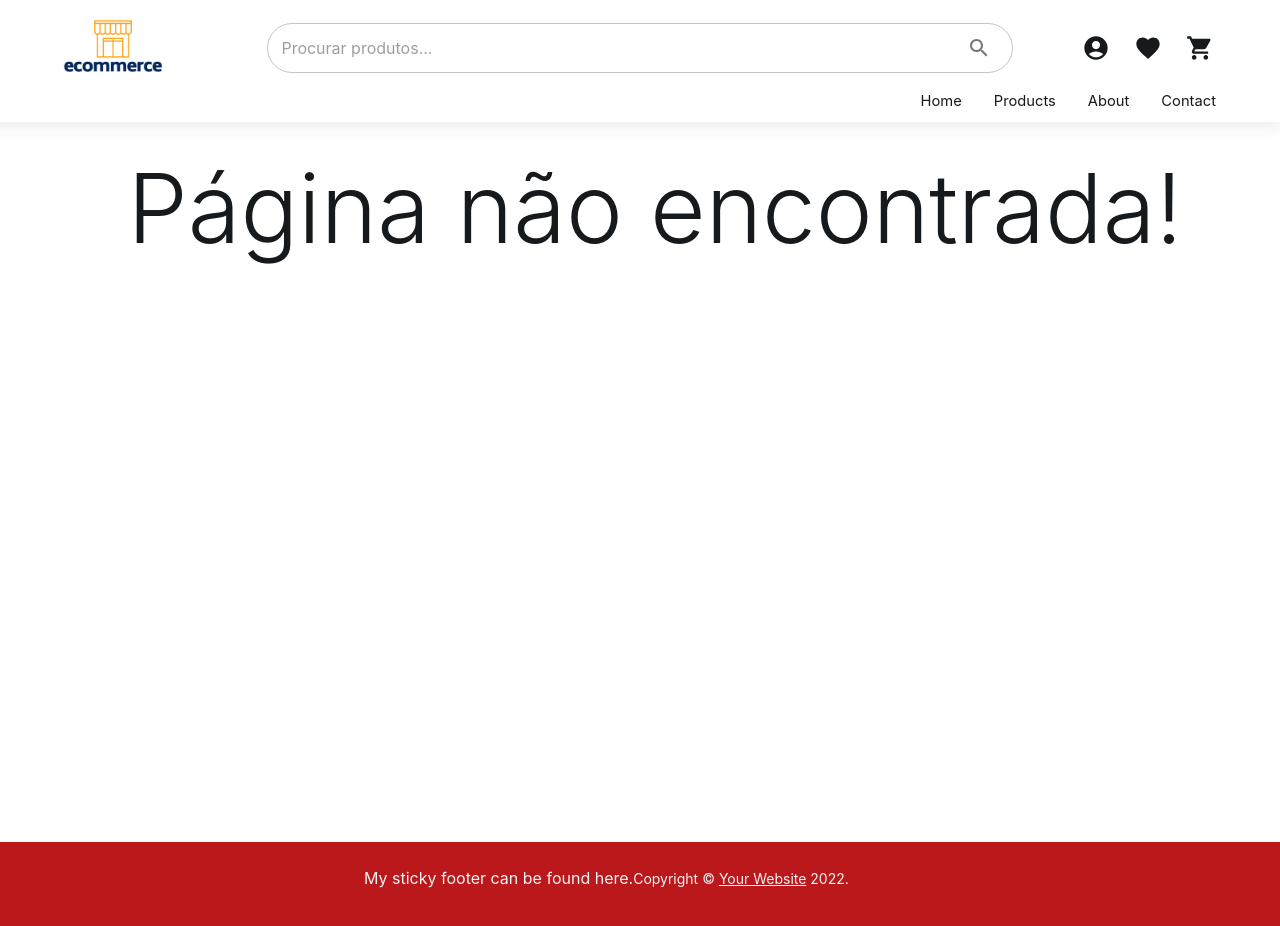
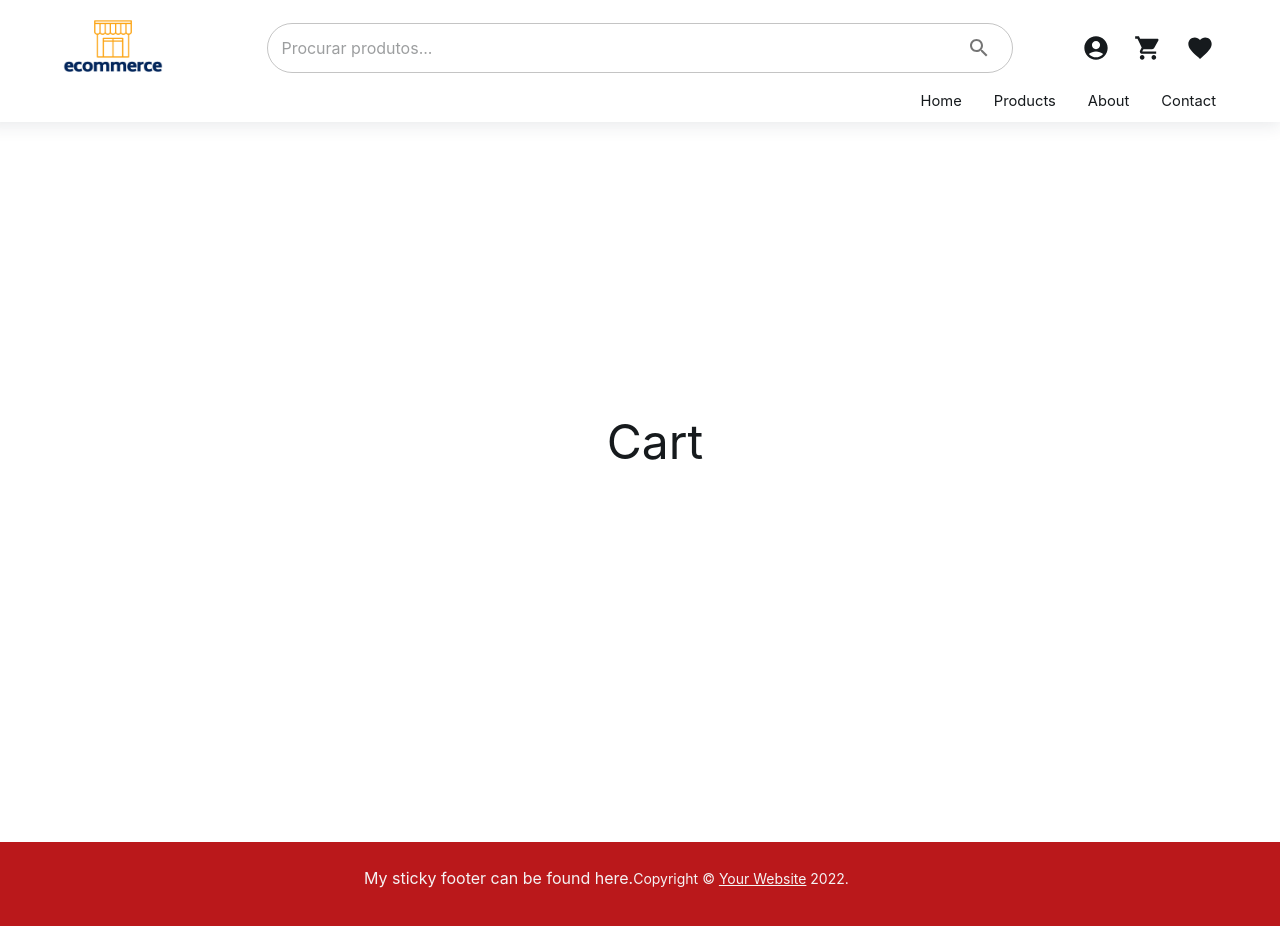
Before and after one commit to giovannijanial/e-commerce, a React (Vite) app in the folder frontend/: page /cart in a window 1280 px wide. Shown: the top 926 px of the page. Built offline with nearby package versions, Linux system fonts and the light colour scheme.

Commit message:
frontend - create cart context

```diff
--- a/frontend/src/App.tsx
+++ b/frontend/src/App.tsx
@@ -13,6 +13,7 @@ import DashProductPage from './dashboard/pages/products/Index';
 import DashAddUserPage from './dashboard/pages/users/addUser/Index';
 import DashUserPage from './dashboard/pages/users/Index';
 import AboutPage from './pages/about/Index';
+import CartPage from './pages/cart/Index';
 import ContactPage from './pages/contact/Index';
 import HomePage from "./pages/home/Index";
 import LoginPage from './pages/login/Index';
@@ -40,7 +41,6 @@ function App() {
               <Route path='/dash/products' element={<DashProductPage />} />
               <Route path='/dash/products/add' element={<DashAddProductPage />} />
               <Route path='/dash/users' element={<DashUserPage />} />
-              <Route path='/dash/users/add' element={<DashAddUserPage />} />
               <Route path='/dash/orders' element={<DashOrderPage />} />
             </Routes>
           </BrowserRouter>
@@ -58,6 +58,7 @@ function App() {
               <Route path='/contact' element={<ContactPage />} />
               <Route path='/login' element={<LoginPage />} />
               <Route path='/sign' element={<SignUpPage />} />
+              <Route path='/cart' element={<CartPage />} />
               <Route path='/search' element={<SearchPage />} />
 
               <Route path='*' element={<NotFoundPage />} />
--- a/frontend/src/components/header/Buttons.tsx
+++ b/frontend/src/components/header/Buttons.tsx
@@ -13,21 +13,38 @@ const Buttons = () => {
   return (
     <SyledBox>
       {!auth.token ? (
+        <>
           <Link to="/login">
             <StyledIconButon aria-label='account' size='large' color='secondary'>
               <AccountCircleIcon fontSize='inherit' />
             </ StyledIconButon>
           </Link>
-      ) : (
-        <AccountMenu role='other' />
-      )}
-
+          <Link to="/login">
+            <StyledIconButon aria-label='cart' size='large' color='secondary'>
+              <ShoppingCartIcon fontSize='inherit' />
+            </ StyledIconButon>
+          </Link>
+          <Link to="/login">
             <StyledIconButon aria-label='account' size='large' color='secondary'>
               <FavoriteIcon fontSize='inherit' />
             </ StyledIconButon>
+          </Link>
+        </>
+      ) : (
+        <>
+          <AccountMenu role='user' />
+          <StyledIconButon aria-label='account' size='large' color='secondary'>
+            <FavoriteIcon fontSize='inherit' />
+          </ StyledIconButon>
+          <Link to="/cart">
             <StyledIconButon aria-label='cart' size='large' color='secondary'>
               <ShoppingCartIcon fontSize='inherit' />
             </ StyledIconButon>
+          </Link>
+        </>
+
+      )}
+
     </SyledBox>
   )
 }
--- /dev/null
+++ b/frontend/src/pages/cart/Index.tsx
@@ -0,0 +1,15 @@
+import { Typography } from '@mui/material'
+import React from 'react'
+import { MainContainer } from '../../components/main/main.styled'
+
+const CartPage = () => {
+  return (
+    <MainContainer sx={{ flexDirection: "column", alignItems: "center" }}>
+      <Typography variant='h3'>
+        Cart
+      </Typography>
+    </MainContainer>
+  )
+}
+
+export default CartPage
--- a/frontend/src/pages/products/product/Index.tsx
+++ b/frontend/src/pages/products/product/Index.tsx
@@ -39,7 +39,7 @@ const ProductPage = () => {
       <Grid container spacing={4} bgcolor={theme.palette.background.default}
         sx={{
           marginTop: "10px",
-          padding: "10px",
+          padding: "10px 20px",
           display: "flex",
           justifyContent: "center",
           maxWidth: "1360px"
```
Also changed, not shown: frontend/src/contexts/cartProvider.tsx (added, +64 -0 lines), 1 other file (tests, documents, lock files or other folders). Lines whose indentation alone changed are shown as unchanged.
